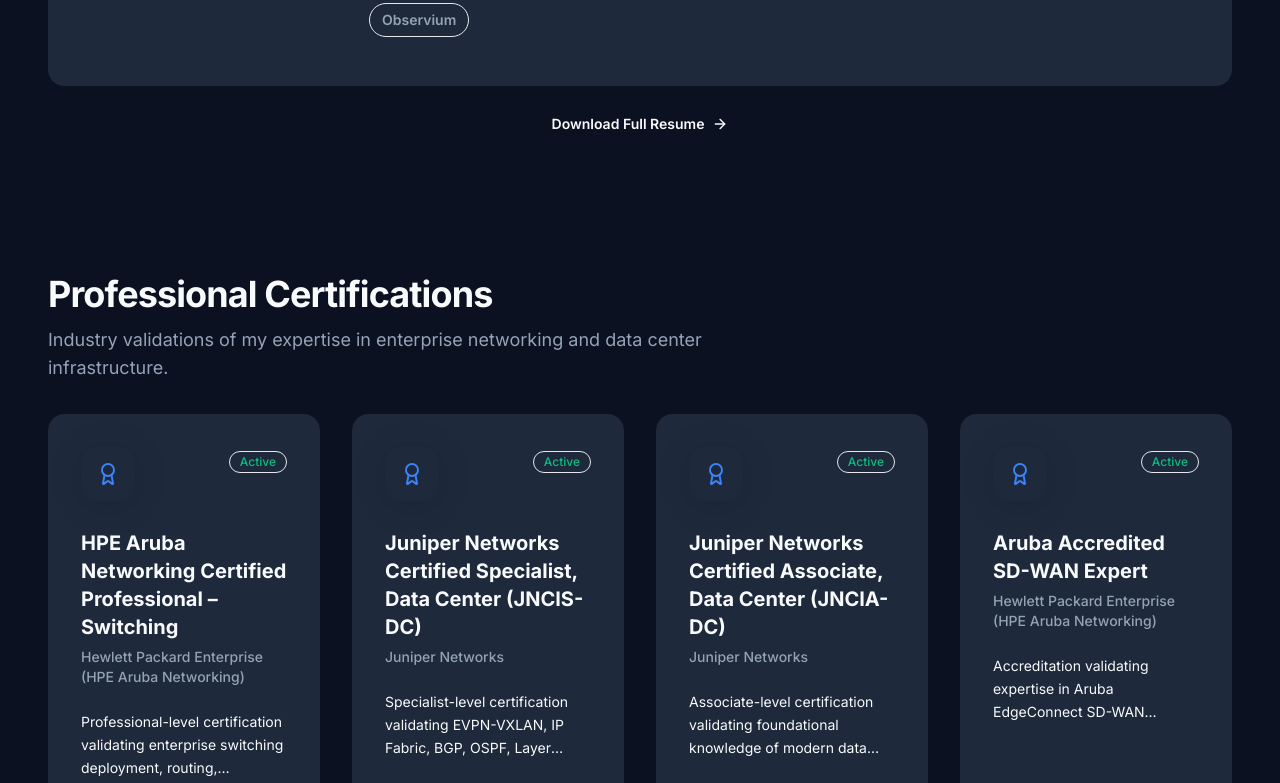
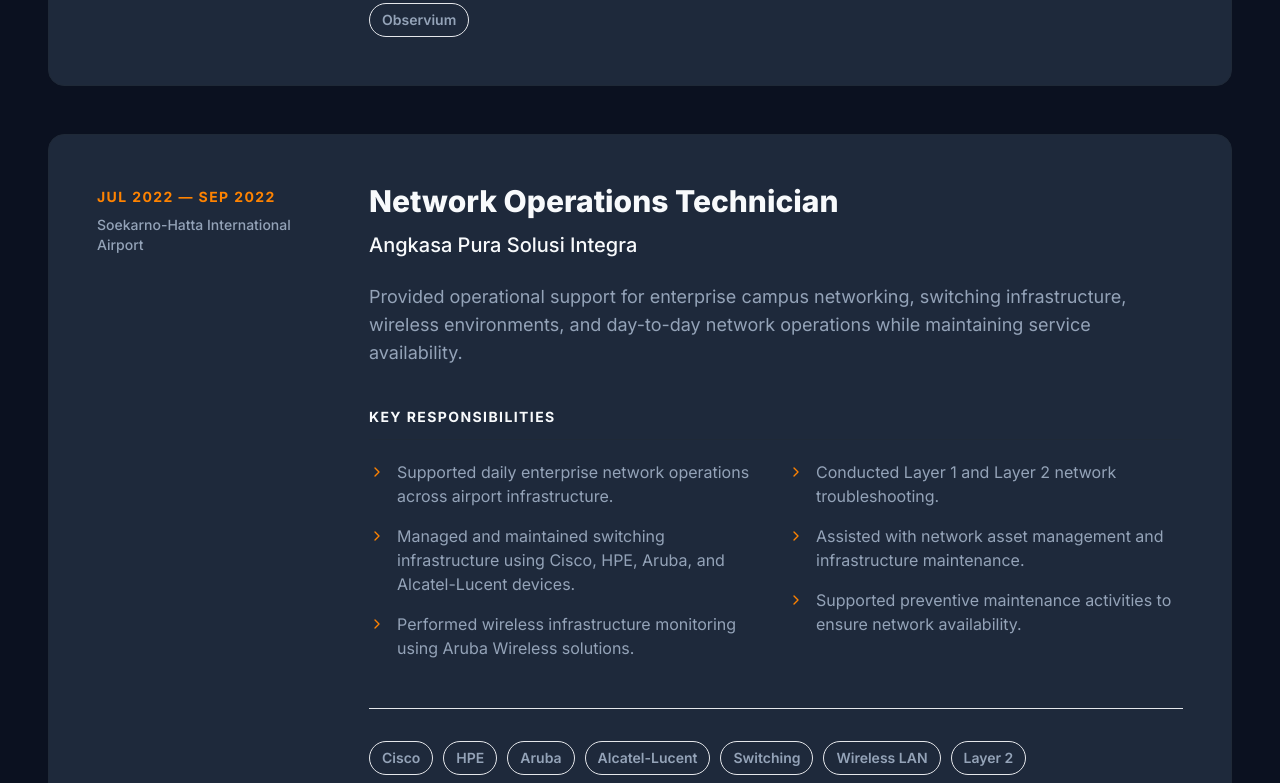
Before and after one commit to shelner8/portofolio, a Next.js app: page / in a window 1280 px wide. Shown: the part 10160-10943 px from the top of the page. Built offline with nearby package versions, Linux system fonts and the light colour scheme; no server answers.

Commit message:
content(experience): add Network Operations Technician role to professional history

```diff
--- a/src/data/experience.ts
+++ b/src/data/experience.ts
@@ -60,5 +60,29 @@
       "MikroTik", "RouterOS", "VLAN", "Static Routing", "OSPF", "BGP", "Policy-Based Routing", "Firewall", "NAT", "QoS", "Queue Tree", "PCQ", "FastTrack", "DHCP", "DHCP Relay", "Multi-WAN", "ISP Peering", "Internet Exchange", "Aruba AOS-CX", "Fortinet", "VMware ESXi", "Zabbix", "Cacti", "Observium"
     ],
     projects: ["angkasa-pura-solusi-integra"]
+  },
+  {
+    id: "angkasa-pura-solusi-integra-technician",
+    company: "Angkasa Pura Solusi Integra",
+    position: "Network Operations Technician",
+    employmentType: "Full-time",
+    location: "Soekarno-Hatta International Airport",
+    startDate: "Jul 2022",
+    endDate: "Sep 2022",
+    current: false,
+    summary: "Provided operational support for enterprise campus networking, switching infrastructure, wireless environments, and day-to-day network operations while maintaining service availability.",
+    responsibilities: [
+      "Supported daily enterprise network operations across airport infrastructure.",
+      "Managed and maintained switching infrastructure using Cisco, HPE, Aruba, and Alcatel-Lucent devices.",
+      "Performed wireless infrastructure monitoring using Aruba Wireless solutions.",
+      "Conducted Layer 1 and Layer 2 network troubleshooting.",
+      "Assisted with network asset management and infrastructure maintenance.",
+      "Supported preventive maintenance activities to ensure network availability."
+    ],
+    achievements: [],
+    technologies: [
+      "Cisco", "HPE", "Aruba", "Alcatel-Lucent", "Switching", "Wireless LAN", "Layer 2", "Network Monitoring"
+    ],
+    projects: []
   }
 ];
```
Also changed, not shown: 1 other file (tests, documents, lock files or other folders).
